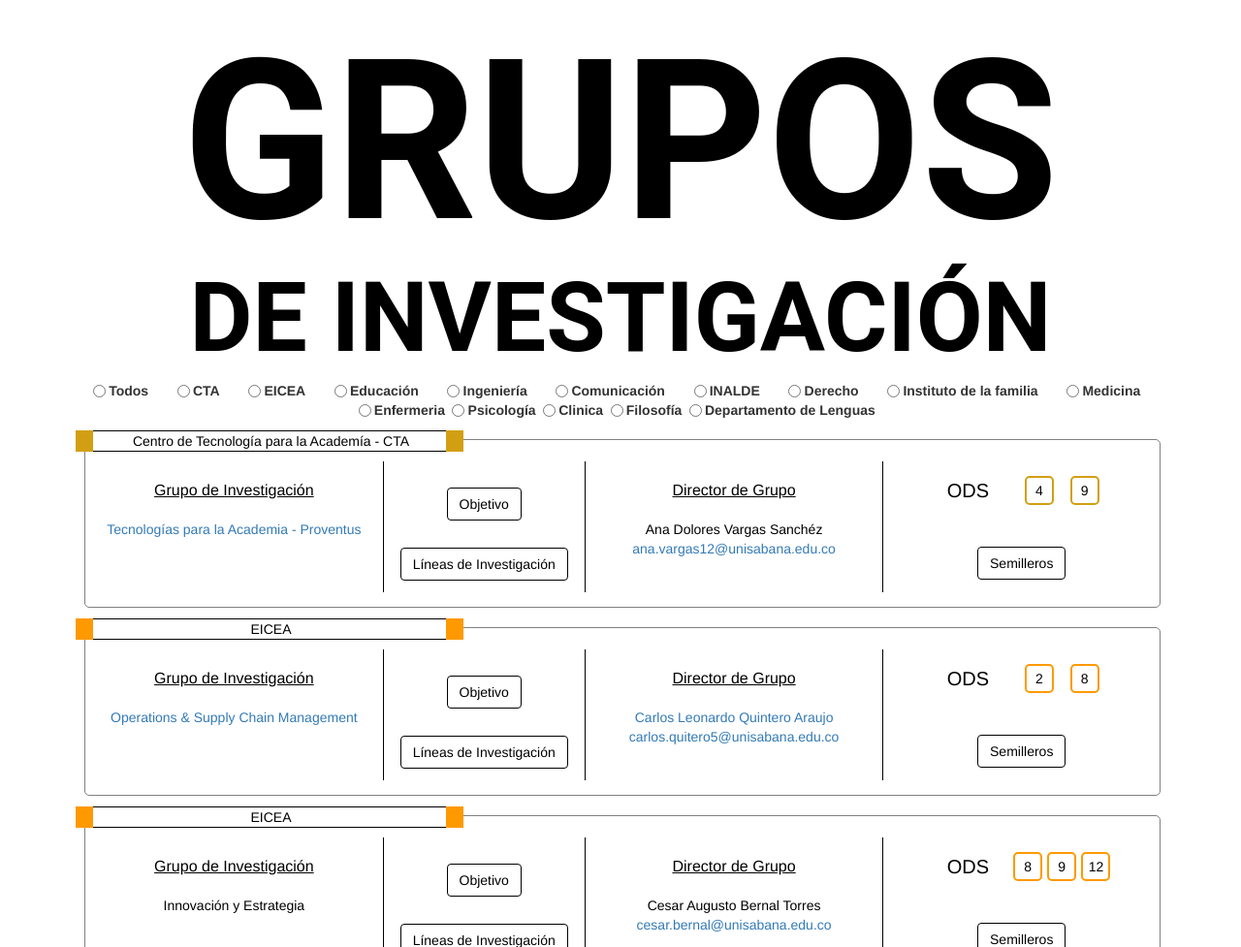
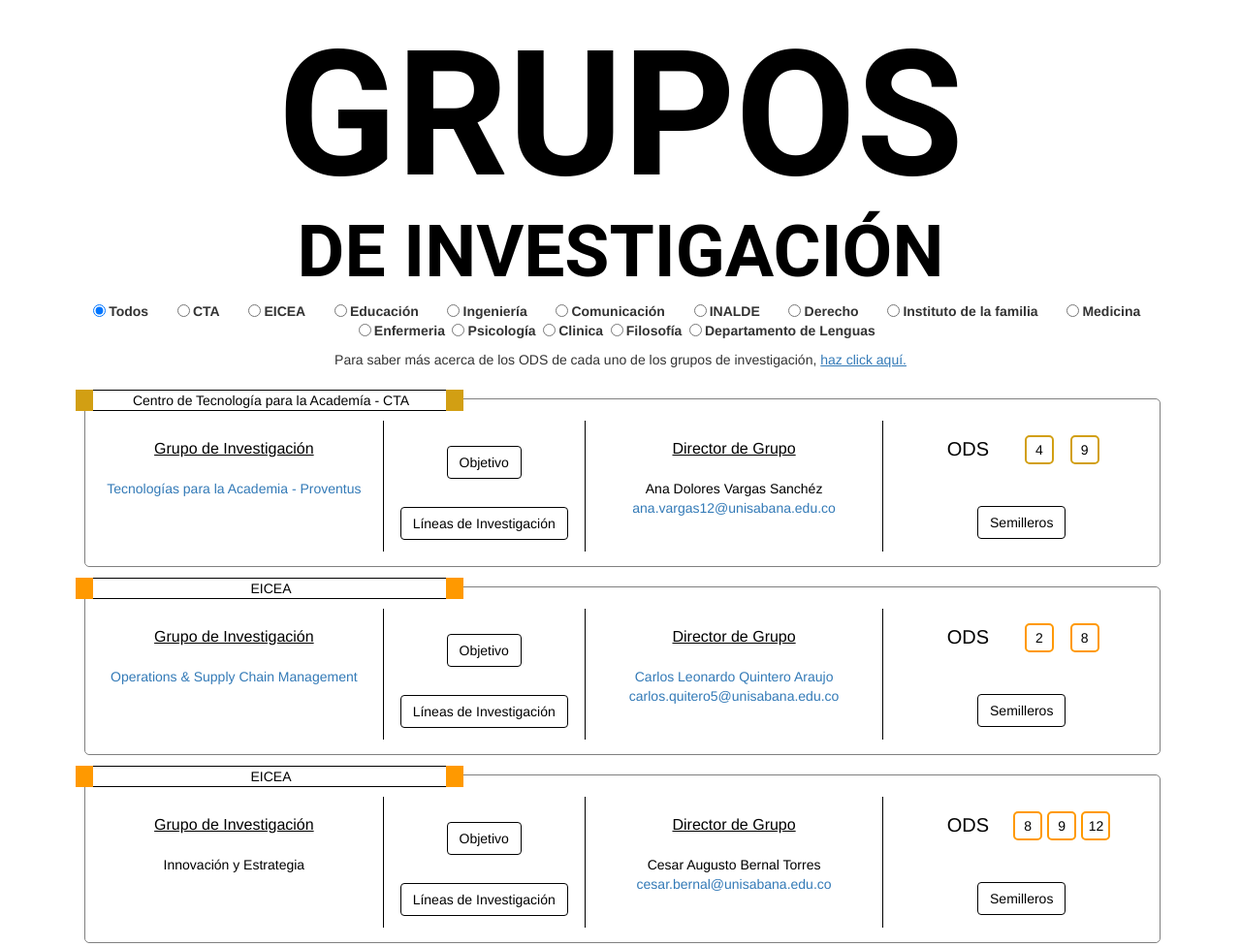
Before and after one commit to estebanmz1342/capacidad-laboratorios, a PHP site: page /grupos.html in a window 1280 px wide. Shown: the top 977 px of the page at 97% size. Run offline with PHP 8.4, Linux system fonts and the light colour scheme; some libraries are stand-ins or nearby versions.

Commit message:
minor aesthetic changes

```diff
--- a/grupos.html
+++ b/grupos.html
@@ -32,7 +32,7 @@
             <div class="col" id="select-area">
                 <div class="form-check form-check-inline">
                     <input class="form-check-input filter active" type="radio" name="filtro" id="todos" value="option1"
-                           onclick="filterSelection('all')">
+                           onclick="filterSelection('all')" checked>
                     <label class="form-check-label" for="todos">Todos</label>
                 </div>
                 <div class="form-check form-check-inline">
@@ -108,6 +108,9 @@
                     </div>
                 </div>
             </div>
+            <p class="clarification-text">Para saber más acerca de los ODS de cada uno de los grupos de investigación,
+                <a href="https://www.un.org/sustainabledevelopment/es/objetivos-de-desarrollo-sostenible/"
+                   target="_blank">haz click aquí.</a></p>
         </div>
         <div class="row">
             <div class="col">
@@ -223,7 +226,8 @@
                         <div class="section-three">
                             <div class="section-title">Director de Grupo</div>
                             <div class="section-desc">
-                                <p class="director"><a href="https://orcid.org/0000-0001-8563-4456">Carlos Leonardo Quintero Araujo</a></p>
+                                <p class="director"><a href="https://orcid.org/0000-0001-8563-4456">Carlos Leonardo
+                                    Quintero Araujo</a></p>
                                 <p class="mail-address"><a href="mailto:carlos.quitero5@unisabana.edu.co">carlos.quitero5@unisabana.edu.co</a>
                                 </p>
                             </div>
@@ -588,7 +592,9 @@
                     <div class="content-info">
                         <div class="section-one">
                             <div class="section-title">Grupo de Investigación</div>
-                            <div class="section-desc">Centro de Investigaciones de la Comunicación Corporativa Organizacional- CICCO</div>
+                            <div class="section-desc">Centro de Investigaciones de la Comunicación Corporativa
+                                Organizacional- CICCO
+                            </div>
                         </div>
                         <div class="separation-line"></div>
                         <div class="section-two">
@@ -1819,7 +1825,9 @@
                     <div class="content-info">
                         <div class="section-one">
                             <div class="section-title">Grupo de Investigación</div>
-                            <div class="section-desc">CAPSAB- Control y Automatización de Procesos Universidad de La Sabana</div>
+                            <div class="section-desc">CAPSAB- Control y Automatización de Procesos Universidad de La
+                                Sabana
+                            </div>
                         </div>
                         <div class="separation-line"></div>
                         <div class="section-two">
@@ -1889,7 +1897,9 @@
                     <div class="content-info">
                         <div class="section-one">
                             <div class="section-title">Grupo de Investigación</div>
-                            <div class="section-desc">Centro de Investigación Biomédica Universidad de La Sabana (CIBUS)</div>
+                            <div class="section-desc">Centro de Investigación Biomédica Universidad de La Sabana
+                                (CIBUS)
+                            </div>
                         </div>
                         <div class="separation-line"></div>
                         <div class="section-two">
@@ -3441,7 +3451,7 @@
                             <div class="section-title">Director de Grupo</div>
                             <div class="section-desc">
                                 <p class="director">Ignacio Osuna Soto</p>
-                                <p class="mail-address"><a href="mailto:cindy.pinzon@ninalde.edu.co">cindy.pinzon@ninalde.edu.co</a>
+                                <p class="mail-address"><a href="mailto:cindy.pinzon@inalde.edu.co">cindy.pinzon@inalde.edu.co</a>
                                 </p>
                             </div>
                         </div>
@@ -3506,7 +3516,8 @@
                             <div class="section-title">Director de Grupo</div>
                             <div class="section-desc">
                                 <p class="director">Iván Dario Moreno</p>
-                                <p class="mail-address"><a href="mailto:ivanma@unisabana.edu.co">ivanma@unisabana.edu.co</a>
+                                <p class="mail-address"><a
+                                        href="mailto:ivanma@unisabana.edu.co">ivanma@unisabana.edu.co</a>
                                 </p>
                             </div>
                         </div>
--- a/stylegrupos.css
+++ b/stylegrupos.css
@@ -215,8 +215,11 @@ p{
 .psicologia .square-color{
     background-color: #753BBD;
 }
-.INALDE .square-color, .clinica .square-color{
+.INALDE .square-color {
     background-color: #000000;
+}
+.clinica .square-color{
+    background-color: #192A67;
 }
 .EICEA .btn:hover, .EICEA .btn:focus, .EICEA .btn:active{
     background-color: #FF9900;
@@ -274,8 +277,13 @@ p{
     color: white;
 }
 .psicologia .btn:hover, .psicologia .btn:focus, .psicologia .btn:active{
-    background-color: #753BBD;
-    border-color: #753BBD;
+     background-color: #753BBD;
+     border-color: #753BBD;
+     color: white;
+ }
+.clinica .btn:hover, .clinica .btn:focus, .clinica .btn:active{
+    background-color: #192A67;
+    border-color: #192A67;
     color: white;
 }
 
@@ -285,12 +293,21 @@ p{
     justify-content: space-around;
 }
 #title-area h1{
-    font-size: 100px;
+    font-size: 75px;
     font-family: 'Roboto', sans-serif;
     font-weight: bolder;
     color: black;
+    text-align: center !important;
 }
 #title-area h1 span{
-    font-size: 230px;
+    font-size: 180px;
     margin-bottom: -40px;
 }
+p.clarification-text{
+    width: 100%;
+    margin: 10px 0 !important;
+    text-align: center;
+}
+.clarification-text a{
+    text-decoration: underline;
+}
```
Lines whose indentation alone changed are shown as unchanged.
